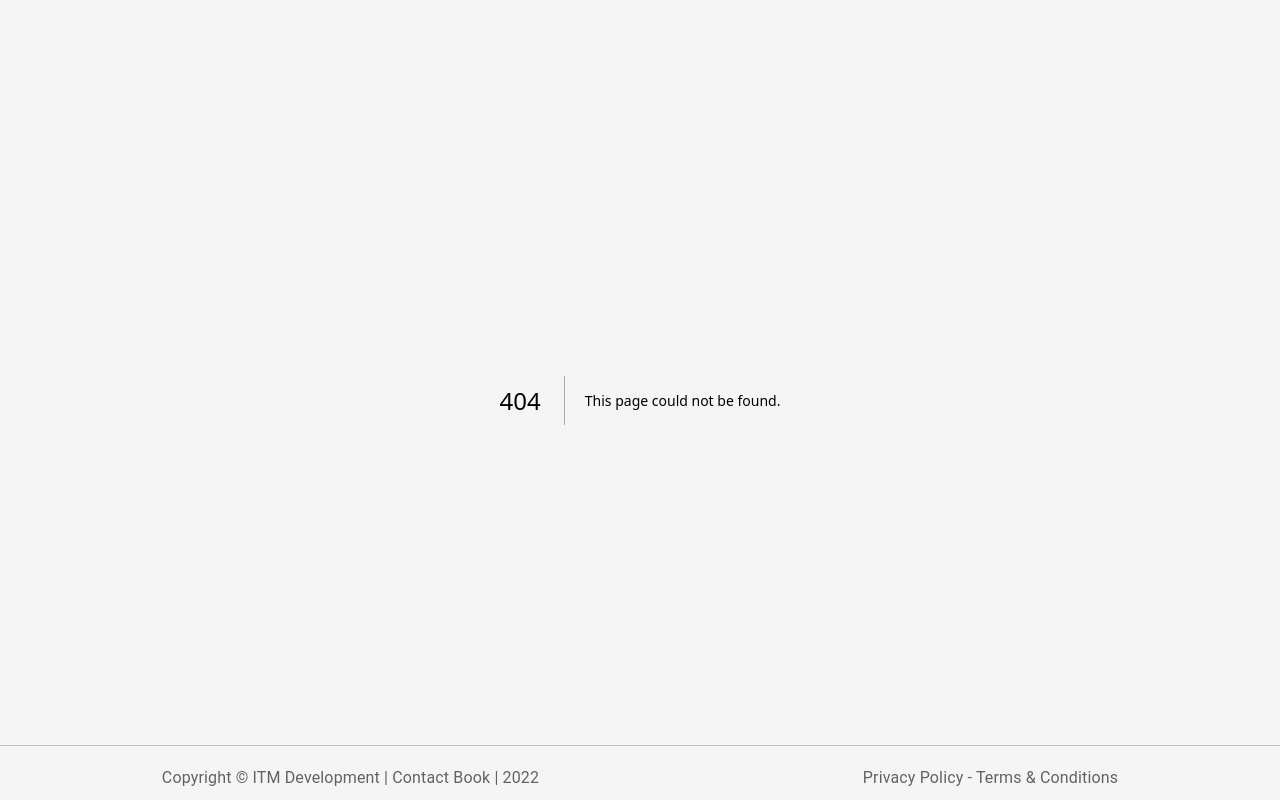
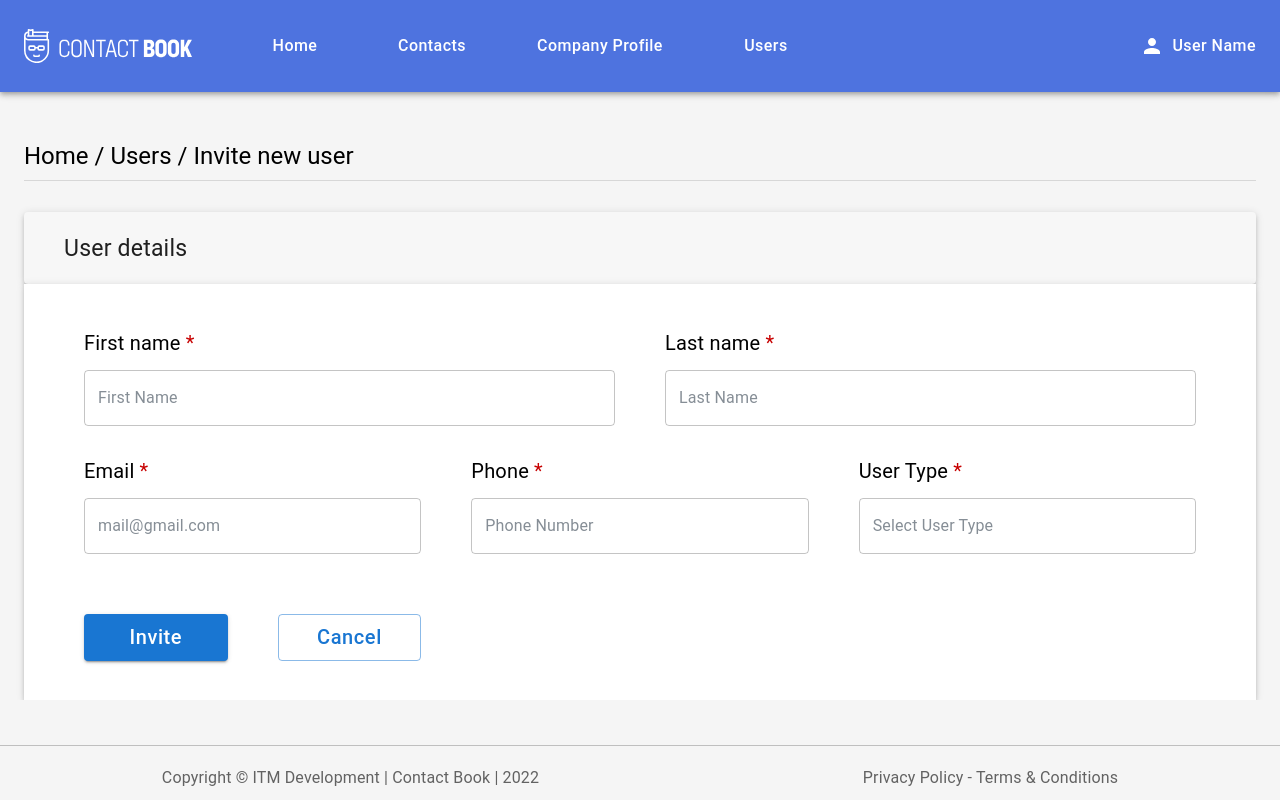
Before and after one commit to AnasAzizi/contact-app, a Next.js app: page /users/invite-new-user in a window 1280 px wide. Before the commit this address had no page. Built offline with nearby package versions, Linux system fonts and the light colour scheme.

Commit message:
Added invite new user page, Added secondNavBar component.

```diff
--- /dev/null
+++ b/src/components/SecondNavBar.js
@@ -0,0 +1,14 @@
+import React from "react";
+import { Divider, Typography } from "@mui/material";
+const SecondNavBar = ({path}) => {
+  return (
+    <>
+      <Typography mt={6} mb={1} variant="h5" color="black">
+        {path}
+      </Typography>
+      <Divider sx={{ mb: "31px" }} />
+    </>
+  );
+};
+
+export default SecondNavBar;
--- /dev/null
+++ b/src/pages/users/invite-new-user.js
@@ -0,0 +1,125 @@
+import NavBar from "@/components/NavBar";
+import React from "react";
+import {
+  Container,
+  Typography,
+  FormControl,
+  InputLabel,
+  OutlinedInput,
+  Button,
+  Card,
+} from "@mui/material";
+import Grid from "@mui/material/Grid2";
+import SecondNavBar from "@/components/SecondNavBar";
+
+const InviteNewUser = () => {
+  return (
+    <>
+      <NavBar />
+      <Container maxWidth="xl">
+        <SecondNavBar path="Home / Users / Invite new user" />
+        <Card
+          sx={{
+            height: "72px",
+            bgcolor: "#F7F7F7",
+            boxShadow: 3,
+          }}
+        >
+          <Typography
+            sx={{
+              fontSize: "23px",
+              mt: "20px",
+              ml: "40px",
+            }}
+          >
+            User details
+          </Typography>
+        </Card>
+        <Grid
+          container
+          pt="44px"
+          pb="39px"
+          px="60px"
+          size={12}
+          direction={{ xs: "column", md: "row" }}
+          bgcolor="white"
+          sx={{ boxShadow: 3 }}
+          rowSpacing="30px"
+          columnSpacing="50px"
+        >
+          <Grid item="true" size={{ xs: 12, md: 6 }}>
+            <Typography mb="12px" color="black" fontSize="20px">
+              First name <span style={{ color: "#C70000" }}>*</span>
+            </Typography>
+            <FormControl variant="outlined" fullWidth>
+              <InputLabel sx={{ color: "#868E96" }}>First Name</InputLabel>
+              <OutlinedInput label="First Name" type="text" />
+            </FormControl>
+          </Grid>
+          <Grid item="true" size={{ xs: 12, md: 6 }}>
+            <Typography mb="12px" color="black" fontSize="20px">
+              Last name <span style={{ color: "#C70000" }}>*</span>
+            </Typography>
+            <FormControl variant="outlined" fullWidth>
+              <InputLabel sx={{ color: "#868E96" }}>Last Name</InputLabel>
+              <OutlinedInput label="Last Name" type="text" />
+            </FormControl>
+          </Grid>
+          <Grid item="true" size={{ xs: 12, md: 4 }}>
+            <Typography mb="12px" color="black" fontSize="20px">
+              Email <span style={{ color: "#C70000" }}>*</span>
+            </Typography>
+            <FormControl variant="outlined" fullWidth>
+              <InputLabel sx={{ color: "#868E96" }}>mail@gmail.com</InputLabel>
+              <OutlinedInput label="mail@gmail.com" type="email" />
+            </FormControl>
+          </Grid>
+          <Grid item="true" size={{ xs: 12, md: 4 }}>
+            <Typography mb="12px" color="black" fontSize="20px">
+              Phone <span style={{ color: "#C70000" }}>*</span>
+            </Typography>
+            <FormControl variant="outlined" fullWidth>
+              <InputLabel sx={{ color: "#868E96" }}>Phone Number</InputLabel>
+              <OutlinedInput label="Phone Number" type="number" />
+            </FormControl>
+          </Grid>
+          <Grid item="true" size={{ xs: 12, md: 4 }}>
+            <Typography mb="12px" color="black" fontSize="20px">
+              User Type <span style={{ color: "#C70000" }}>*</span>
+            </Typography>
+            <FormControl variant="outlined" fullWidth>
+              <InputLabel sx={{ color: "#868E96" }}>
+                Select User Type
+              </InputLabel>
+              <OutlinedInput label="Select user type" type="select" />
+            </FormControl>
+          </Grid>
+          <Grid container item="true" direction="row" size={12} pt="30px">
+            <Grid item="true" size={{ xs: 6, md: 2 }}>
+              <Button
+                fullWidth
+                bgcolor="#4E73DF"
+                variant="contained"
+                sx={{ textTransform: "none", fontSize: "20px" }}
+              >
+                Invite
+              </Button>
+            </Grid>
+            <Grid item="true" size={{ xs: 6, md: 2 }}>
+              <Button
+                fullWidth
+                bgcolor="#4E73DF"
+                variant="outlined"
+                sx={{ textTransform: "none", fontSize: "20px" }}
+              >
+                Cancel
+              </Button>
+            </Grid>
+          </Grid>
+        </Grid>
+      </Container>
+    </>
+  );
+};
+
+export default InviteNewUser;
```
Also changed, not shown: src/pages/contacts/create-new.js (+22 -13 lines), src/pages/home/contacts.js (+4 -8 lines), src/pages/home/home-page.js (+15 -15 lines), src/pages/home/users.js (+6 -5 lines).
